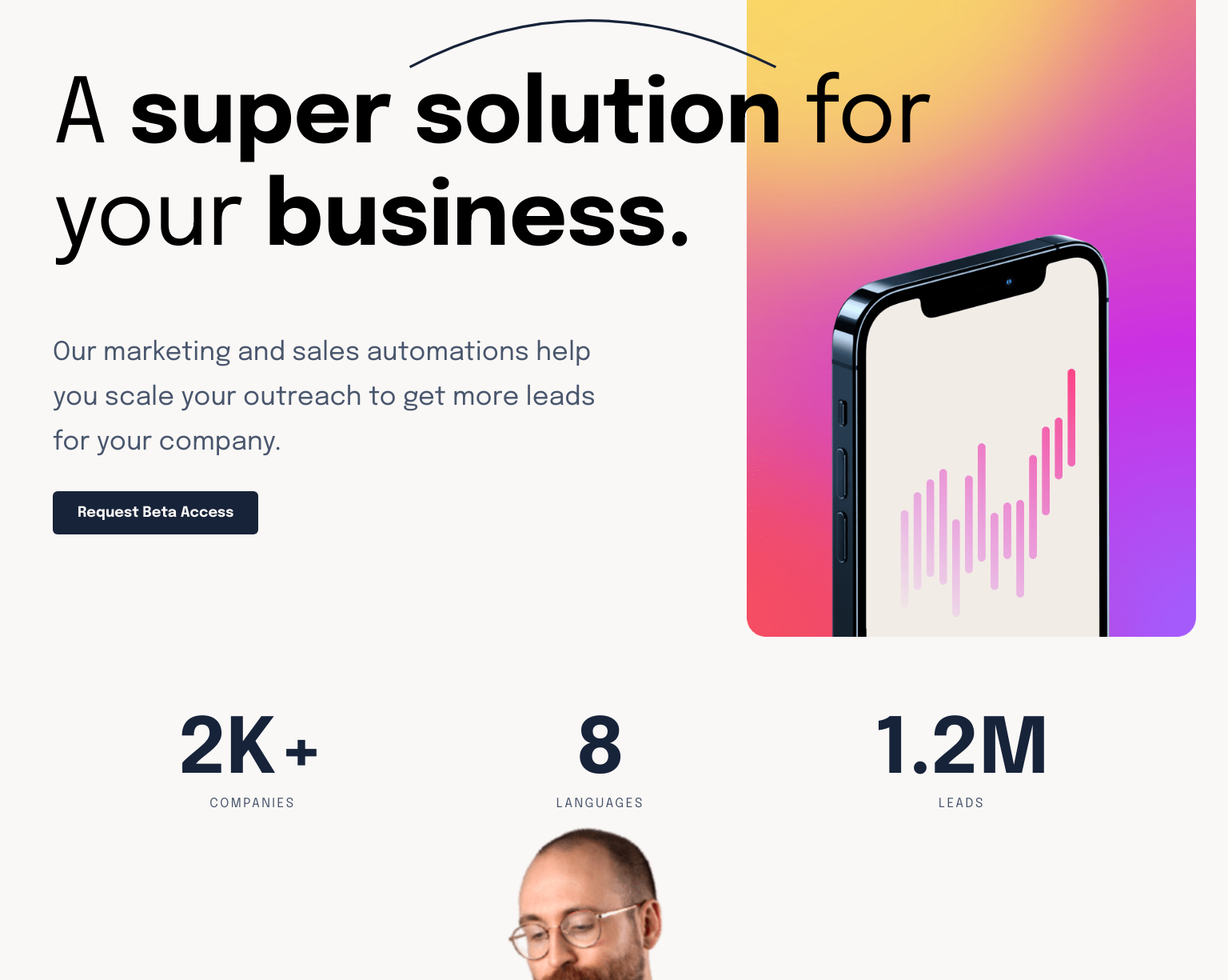
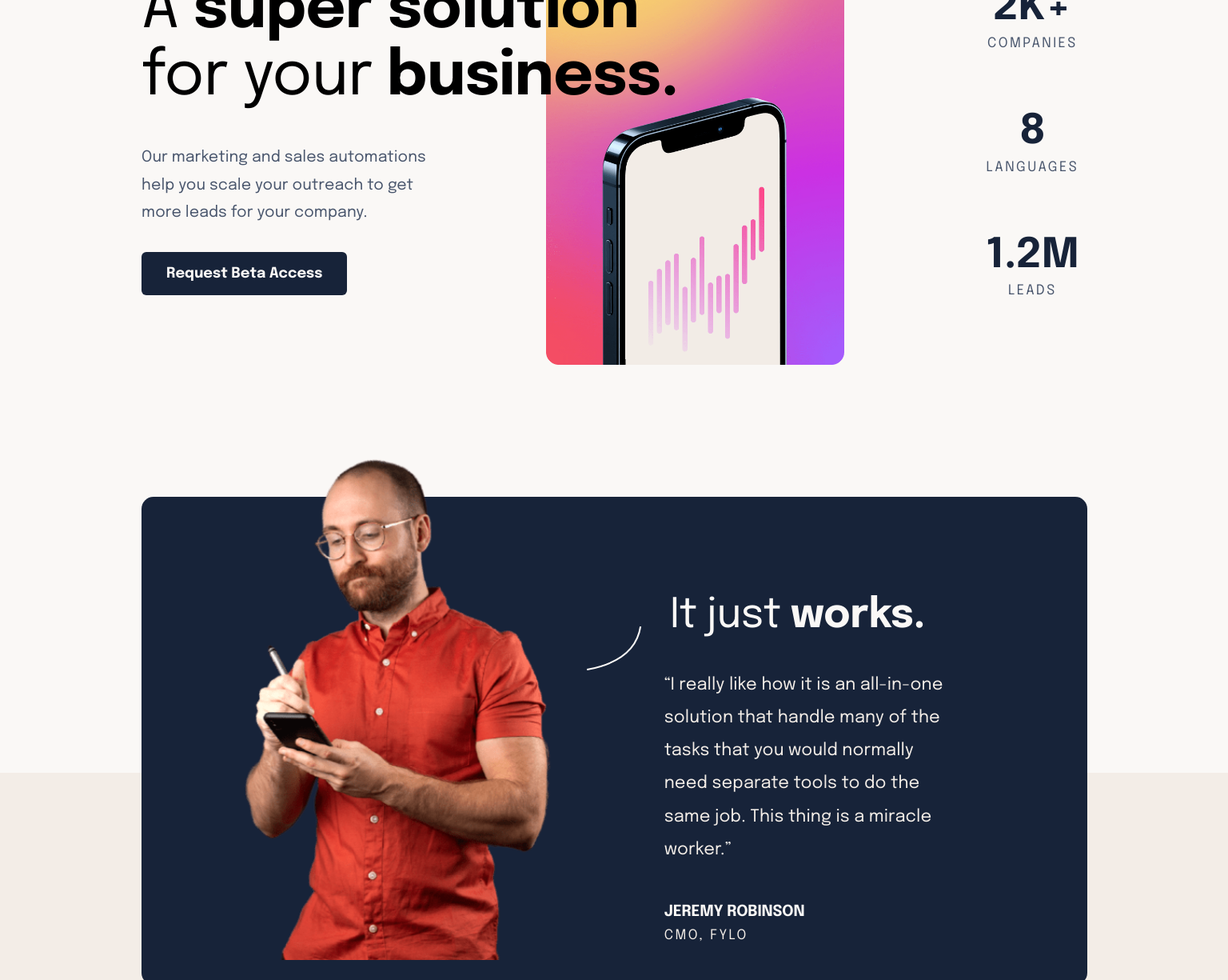
Before and after one commit to waldekglaz/suite-landing-page, a React (Create React App) app: page / in a window 1536 px wide. Shown: the part 320-1545 px from the top of the page at 80% size. Built offline with nearby package versions, Linux system fonts and the light colour scheme.

Commit message:
statement, footer >1440px

```diff
--- a/src/App.css
+++ b/src/App.css
@@ -17,4 +17,26 @@
   .padding-container {
     padding: 0 5.2%;
   }
+  .counters {
+    display: flex;
+    justify-content: space-around;
+    margin-bottom: 64.1927vw;
+  }
 }
+@media (min-width: 1440px) {
+  .padding-container {
+    padding: 0 11.5277vw;
+  }
+  .flex-container {
+    display: flex;
+    align-items: flex-start;
+    justify-content: flex-start;
+  }
+  .counters {
+    flex-direction: column;
+    margin-bottom: 0;
+    margin-top: 4vw;
+    margin-left: -11.5277vw;
+    max-height: 36vw;
+  }
+}
--- a/src/App.js
+++ b/src/App.js
@@ -2,13 +2,22 @@ import "./App.css";
 import Footer from "./components/footer/Footer";
 import Header from "./components/header/Header";
 import Hero from "./components/hero/Hero";
+import Counter from "./components/main/Counter";
 import Main from "./components/main/Main";
 
 function App() {
   return (
     <div className="App">
       <Header />
-      <Hero />
+      <div className="flex-container">
+        <Hero />
+        <div className="counters padding-container">
+          <Counter number="2K+" description="companies" />
+          <Counter number="8" description="languages" />
+          <Counter number="1.2M" description="leads" />
+        </div>
+      </div>
+
       <Main />
       <Footer />
     </div>
--- a/src/components/footer/Footer.css
+++ b/src/components/footer/Footer.css
@@ -31,3 +31,8 @@
     padding-top: 48vw;
   }
 }
+@media (min-width: 1440px) {
+  .footer {
+    padding: 25vw 11.5277vw 5vw;
+  }
+}
--- a/src/components/footer/SocialIcon.css
+++ b/src/components/footer/SocialIcon.css
@@ -1,6 +1,10 @@
 @media (min-width: 768px) {
   .social {
     margin-right: 1.75rem;
+    transition: 0.2s;
+  }
+  .social:hover {
+    opacity: 0.5;
   }
   .social:last-child {
     margin-right: 0;
--- a/src/components/hero/Hero.css
+++ b/src/components/hero/Hero.css
@@ -64,3 +64,34 @@
     margin-top: -11.45vw;
   }
 }
+@media (min-width: 1440px) {
+  .hero {
+    padding: 4.65277vw 11.5277vw 33.26388vw;
+    /* margin-bottom: 33.26388vw; */
+  }
+  .hero__text-container {
+    top: 0;
+    left: 11.5277vw;
+    width: 44.09vw;
+  }
+  .hero__pattern {
+    width: 19.93055vw;
+    left: 20.5vw;
+    top: 1vw;
+  }
+  .hero__title {
+    font-size: 5vw;
+    padding: 0;
+    line-height: 5.4166vw;
+    margin-bottom: 2.777vw;
+  }
+  .hero__text {
+    font-size: 1.25vw;
+    width: 24.3055vw;
+    line-height: 2.222vw;
+  }
+  .hero__img {
+    width: 24.3055vw;
+    margin-left: 32.9166vw;
+  }
+}
--- a/src/components/main/Counter.css
+++ b/src/components/main/Counter.css
@@ -20,3 +20,16 @@
     line-height: 7.29vw;
   }
 }
+@media (min-width: 1440px) {
+  .counter {
+    margin-bottom: 4.375vw;
+  }
+  .counter__number {
+    font-size: 3.333vw;
+    line-height: 3.888vw;
+  }
+  .counter__desc {
+    font-size: 1.11vw;
+    line-height: 1.8055vw;
+  }
+}
--- a/src/components/main/Main.css
+++ b/src/components/main/Main.css
@@ -2,10 +2,4 @@
   .main {
     position: relative;
   }
-  .counters {
-    display: flex;
-    justify-content: space-around;
-
-    margin-bottom: 64.1927vw;
-  }
 }
--- a/src/components/main/Main.js
+++ b/src/components/main/Main.js
@@ -1,16 +1,11 @@
 import React from "react";
-import Counter from "./Counter";
+// import Counter from "./Counter";
 import Statement from "./Statement";
 import "./Main.css";
 
 const Main = () => {
   return (
     <main className="main">
-      <div className="counters padding-container">
-        <Counter number="2K+" description="companies" />
-        <Counter number="8" description="languages" />
-        <Counter number="1.2M" description="leads" />
-      </div>
       <Statement />
     </main>
   );
--- a/src/components/main/Statement.css
+++ b/src/components/main/Statement.css
@@ -53,7 +53,7 @@
     /* margin: 35.54vw auto 0; */
     position: absolute;
     left: 4.3%;
-    top: 20vw;
+    top: -54.21vw;
     width: 92vw;
   }
   .statement__pattern {
@@ -78,3 +78,40 @@
     font-size: 2.0833vw;
   }
 }
+@media (min-width: 1440px) {
+  .statement {
+    width: 77.01388vw;
+    text-align: left;
+    margin: 0;
+    left: 11.5277vw;
+    top: -22.5vw;
+    padding: 3.1vw 0;
+  }
+  .statement__pattern {
+    width: 4.44vw;
+    margin-top: -30vw;
+  }
+  .statement__title {
+    font-size: 3.333vw;
+    margin-left: 43.0277vw;
+    margin-top: -6.2vw;
+  }
+  .statement__text {
+    margin-left: 31.0277vw;
+    font-size: 1.388vw;
+    line-height: 1.93055;
+  }
+  .statement__author {
+    font-size: 1.25vw;
+    margin-left: 31.0277vw;
+    line-height: 2.22vw;
+  }
+  .statement__author cite {
+    font-size: 1.11vw;
+  }
+  .statement__img {
+    width: 24.93055vw;
+    margin-left: 8.40277vw;
+    margin-top: -6.125vw;
+  }
+}
```
Also changed, not shown: Screenshot.png (added), 1 other file (tests, documents, lock files or other folders).
